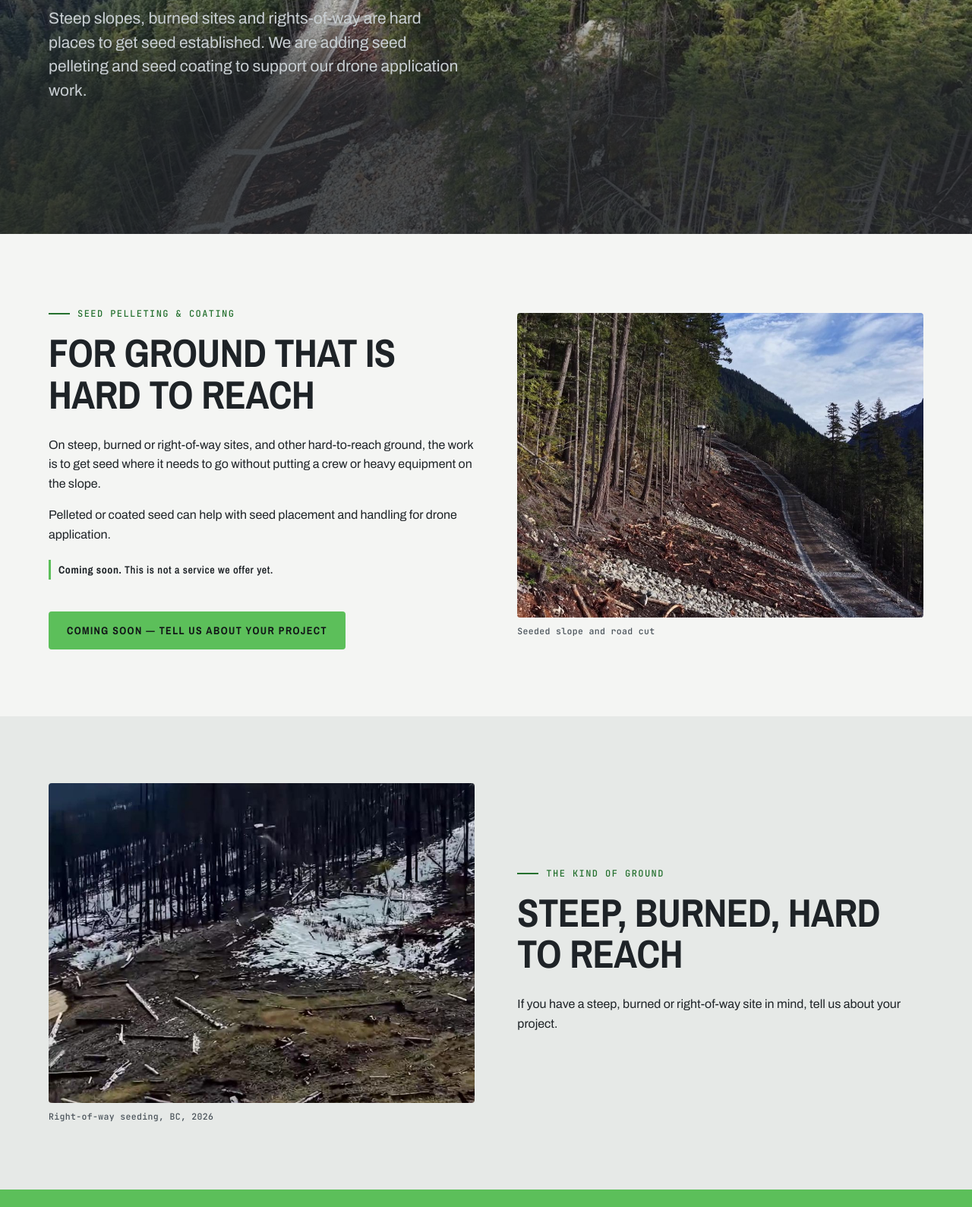
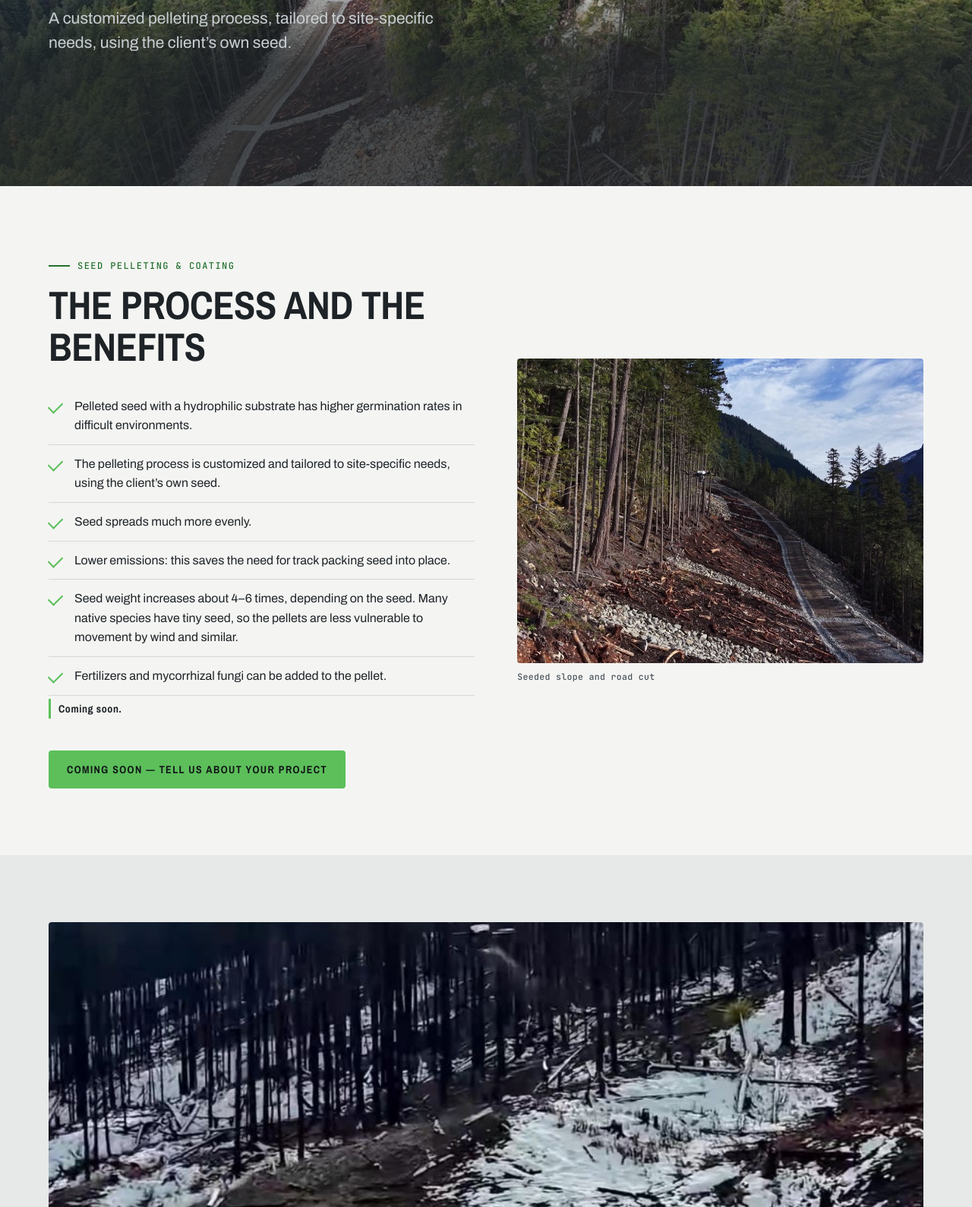
Before and after one commit to daryl-droid/ecodrone-site-preview, a plain HTML site: page seed-coating.html in a window 1280 px wide. Shown: the part 425-2014 px from the top of the page at 76% size. Drawn offline with nearby package versions, Linux system fonts and the light colour scheme.

Commit message:
Rewrite the seed pelleting page with Daryl's engineered soil contact copy.
Coming soon remains in the hero tag, a short note and the contact CTA. Benefits are limited to his points, including the 4-6x seed-weight figure. Nav and footer now say Seed pelleting; Services and Home section 08 use the heading Seed pelleting: engineered soil contact.

```diff
--- a/seed-coating.html
+++ b/seed-coating.html
@@ -4,8 +4,8 @@
 <meta charset="utf-8">
 <meta name="viewport" content="width=device-width,initial-scale=1">
 <meta name="robots" content="noindex,nofollow">
-<title>Seed pelleting &amp; coating | EcoDrone Solutions Inc.</title>
-<meta name="description" content="Coming soon: seed pelleting and seed coating to support EcoDrone Solutions drone application work on hard-to-reach, steep, burned or right-of-way ground.">
+<title>Engineered soil contact | Seed pelleting | EcoDrone Solutions Inc.</title>
+<meta name="description" content="Coming soon: seed pelleting and coating for engineered soil contact, using the client's own seed, tailored to the site.">
 <link rel="preconnect" href="https://fonts.googleapis.com">
 <link rel="preconnect" href="https://fonts.gstatic.com" crossorigin>
 <link rel="stylesheet" href="https://fonts.googleapis.com/css2?family=Archivo:wght@400;500;600;700&family=Archivo+Narrow:wght@500;600;700&family=JetBrains+Mono:wght@500&display=swap">
@@ -18,34 +18,35 @@
   <div class="wrap">
     <a class="logo" href="index.html" aria-label="EcoDrone Solutions home"><img src="img/Ecodrone-Logo-white.png" alt="EcoDrone Solutions" width="153" height="38"></a>
     <button class="menu-btn" aria-controls="nav" aria-expanded="false">Menu</button>
-    <ul class="nav" id="nav"><li><a href="index.html">Home</a></li><li><a href="about.html">About</a></li><li><a href="services.html">Services</a></li><li><a href="seed-coating.html" aria-current="page">Seed coating</a></li><li><a href="why-ecodrone.html">Why EcoDrone</a></li><li><a href="sustainability.html">Sustainability</a></li><li><a href="projects.html">Projects</a></li><li><a href="environmental-impact-statement.html">Impact Statement</a></li><li><a href="contact.html">Contact</a></li></ul>
+    <ul class="nav" id="nav"><li><a href="index.html">Home</a></li><li><a href="about.html">About</a></li><li><a href="services.html">Services</a></li><li><a href="seed-coating.html" aria-current="page">Seed pelleting</a></li><li><a href="why-ecodrone.html">Why EcoDrone</a></li><li><a href="sustainability.html">Sustainability</a></li><li><a href="projects.html">Projects</a></li><li><a href="environmental-impact-statement.html">Impact Statement</a></li><li><a href="contact.html">Contact</a></li></ul>
   </div>
 </header>
 <main id="main">
 <section class="page-hero has-clip"><div class="bg-media" style="background-image:url(img/seeding-06.jpg)" role="img" aria-hidden="true"></div><div class="ov" style="--ov:0.78"></div><div class="wrap">
-<div class="tag">Coming soon</div><h1>Getting seed onto tough ground</h1><p class="lead">Steep slopes, burned sites and rights-of-way are hard places to get seed established. We are adding seed pelleting and seed coating to support our drone application work.</p></div></section>
+<div class="tag">Coming soon</div><h1>Engineered soil contact</h1><p class="lead">A customized pelleting process, tailored to site-specific needs, using the client&rsquo;s own seed.</p></div></section>
 
 <section>
   <div class="wrap split">
     <div>
       <div class="tag">Seed pelleting &amp; coating</div>
-      <h2>For ground that is hard to reach</h2>
-      <p>On steep, burned or right-of-way sites, and other hard-to-reach ground, the work is to get seed where it needs to go without putting a crew or heavy equipment on the slope.</p>
-      <p>Pelleted or coated seed can help with seed placement and handling for drone application.</p>
-      <p class="soon"><b>Coming soon.</b> This is not a service we offer yet.</p>
+      <h2>The process and the benefits</h2>
+      <ul class="checks">
+        <li>Pelleted seed with a hydrophilic substrate has higher germination rates in difficult environments.</li>
+        <li>The pelleting process is customized and tailored to site-specific needs, using the client&rsquo;s own seed.</li>
+        <li>Seed spreads much more evenly.</li>
+        <li>Lower emissions: this saves the need for track packing seed into place.</li>
+        <li>Seed weight increases about 4&ndash;6 times, depending on the seed. Many native species have tiny seed, so the pellets are less vulnerable to movement by wind and similar.</li>
+        <li>Fertilizers and mycorrhizal fungi can be added to the pellet.</li>
+      </ul>
+      <p class="soon"><b>Coming soon.</b></p>
       <div class="btns"><a class="btn btn-seed" href="contact.html">Coming soon &mdash; tell us about your project</a></div>
     </div>
     <figure><div class="fig ar-43"><img src="img/seeding-10.jpg" alt="Drone flying over a cleared slope beside a gravel road" loading="lazy"></div><figcaption>Seeded slope and road cut</figcaption></figure>
   </div>
 </section>
 <section class="sec-mist">
-  <div class="wrap split">
-    <figure><div class="fig ar-43"><img src="img/burn-slope-01.jpg" alt="Burned hillside with snow patches and an access road on the right-of-way" loading="lazy"></div><figcaption>Right-of-way seeding, BC, 2026</figcaption></figure>
-    <div>
-      <div class="tag">The kind of ground</div>
-      <h2>Steep, burned, hard to reach</h2>
-      <p>If you have a steep, burned or right-of-way site in mind, tell us about your project.</p>
-    </div>
+  <div class="wrap">
+    <figure><div class="fig ar-169"><img src="img/burn-slope-01.jpg" alt="Burned hillside with snow patches and an access road on the right-of-way" loading="lazy"></div><figcaption>Right-of-way seeding, BC, 2026</figcaption></figure>
   </div>
 </section>
 <section class="band" style="padding:0"><div class="wrap">
@@ -64,7 +65,7 @@
         <h4>Pages</h4>
         <ul>
           <li><a href="about.html">About</a></li><li><a href="services.html">Services</a></li>
-          <li><a href="seed-coating.html">Seed coating</a></li>
+          <li><a href="seed-coating.html">Seed pelleting</a></li>
           <li><a href="why-ecodrone.html">Why EcoDrone</a></li><li><a href="sustainability.html">Sustainability</a></li>
           <li><a href="projects.html">Projects</a></li><li><a href="environmental-impact-statement.html">Environmental Impact Statement</a></li>
           <li><a href="contact.html">Contact</a></li>
```
Also changed, not shown: about.html (+2 -2 lines), contact.html (+2 -2 lines), environmental-impact-statement.html (+2 -2 lines), index.html (+3 -3 lines), projects.html (+2 -2 lines), services.html (+3 -3 lines), sustainability.html (+2 -2 lines), why-ecodrone.html (+2 -2 lines), 1 other file.
